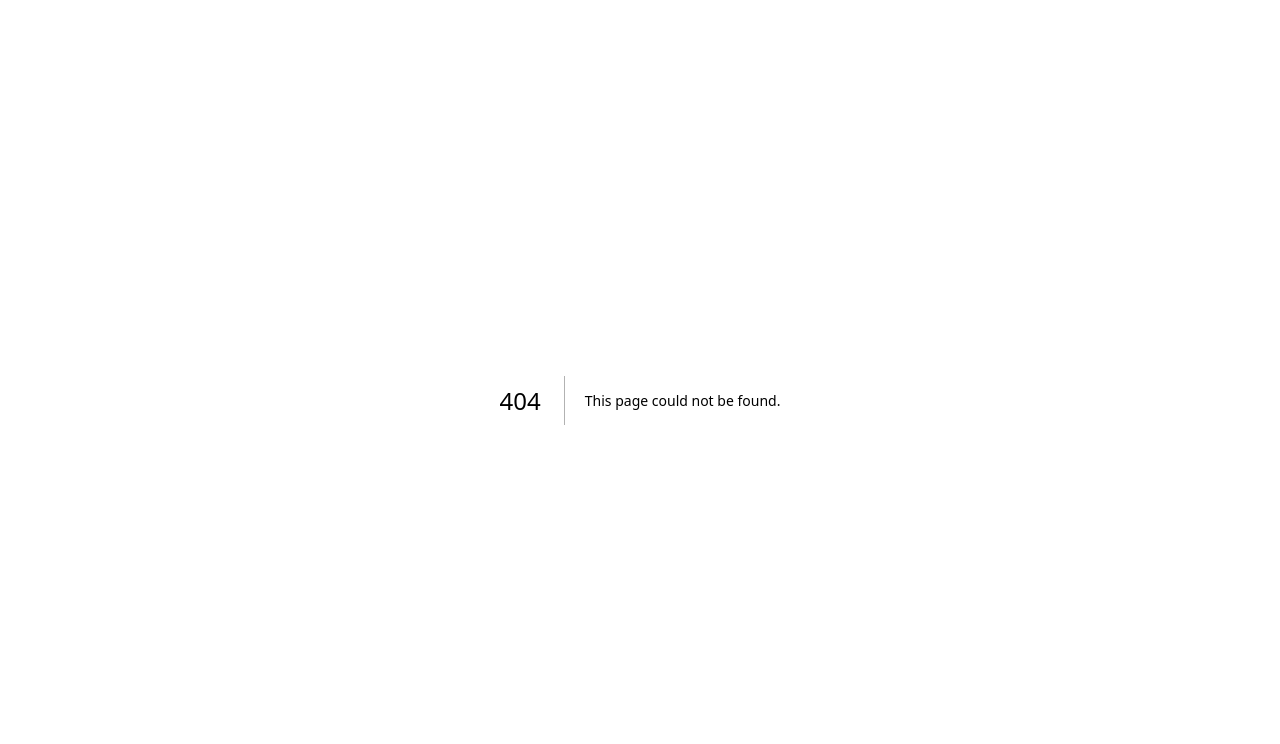
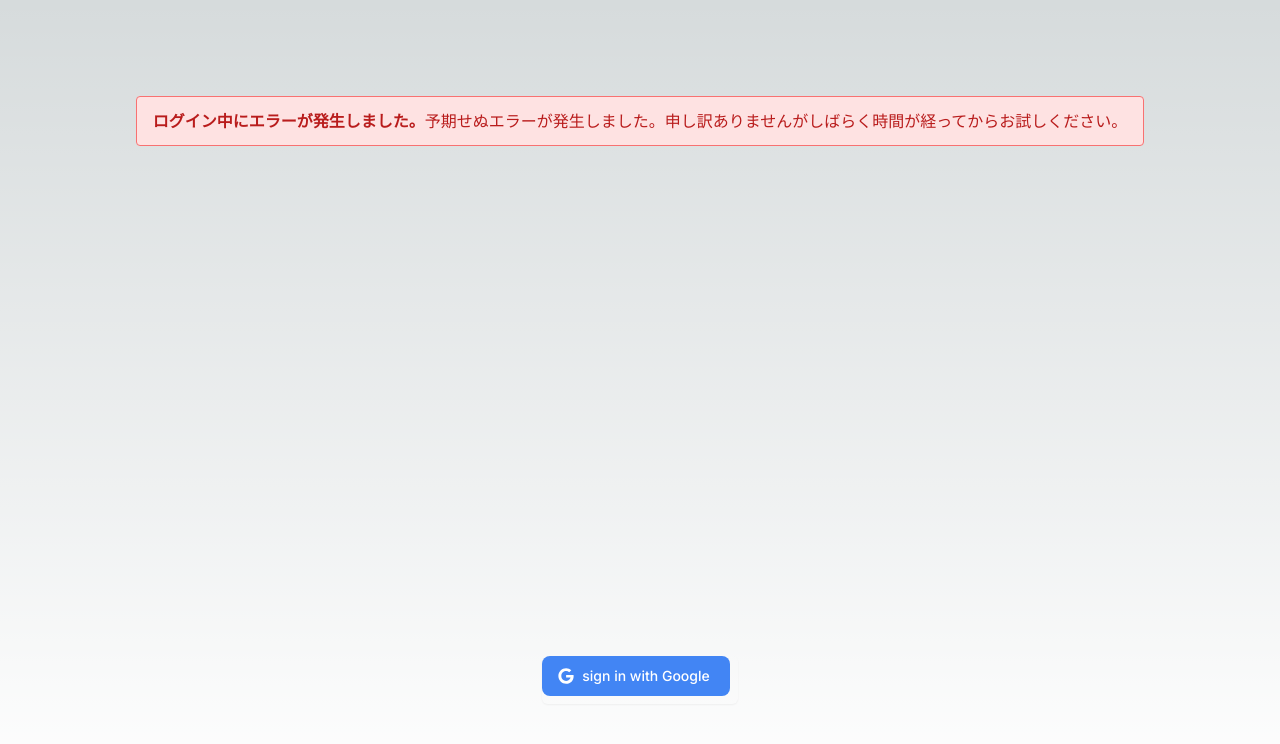
Before and after one commit to narutiga/auth-catchup, a Next.js app: page /login in a window 1280 px wide. Before the commit this address had no page. Shown: the top 744 px of the page. Built offline with nearby package versions, Linux system fonts and the light colour scheme; no server answers.

Commit message:
✨ Google認証用のページを作成

```diff
--- /dev/null
+++ b/src/app/_components/GoogleLoginButton/GoogleLoginButton.tsx
@@ -0,0 +1,51 @@
+'use client';
+
+import { signIn } from 'next-auth/react';
+import type { JSX, MouseEvent } from 'react';
+
+type Props = {
+  buttonText?: string;
+  callbackUrl?: string;
+};
+
+export const GoogleLoginButton = ({
+  buttonText = 'sign in with Google',
+  callbackUrl,
+}: Props): JSX.Element => {
+  const handleLogin = async (event: MouseEvent<HTMLButtonElement>) => {
+    event.preventDefault();
+
+    if (callbackUrl != null) {
+      await signIn('google', { callbackUrl });
+
+      return;
+    }
+
+    await signIn('google');
+  };
+
+  return (
+    <button
+      type='button'
+      className='dark:focus:ring-[#4285F4]/55 mb-2 mr-2 inline-flex items-center rounded-lg bg-[#4285F4] px-5 py-2.5 text-center text-sm font-medium text-white hover:bg-[#4285F4]/90 focus:ring-4 focus:ring-[#4285F4]/50'
+      onClick={handleLogin}
+    >
+      <svg
+        className='-ml-1 mr-2 h-4 w-4'
+        aria-hidden='true'
+        focusable='false'
+        data-prefix='fab'
+        data-icon='google'
+        role='img'
+        xmlns='http://www.w3.org/2000/svg'
+        viewBox='0 0 488 512'
+      >
+        <path
+          fill='currentColor'
+          d='M488 261.8C488 403.3 391.1 504 248 504 110.8 504 0 393.2 0 256S110.8 8 248 8c66.8 0 123 24.5 166.3 64.9l-67.5 64.9C258.5 52.6 94.3 116.6 94.3 256c0 86.5 69.1 156.6 153.7 156.6 98.2 0 135-70.4 140.8-106.9H248v-85.3h236.1c2.3 12.7 3.9 24.9 3.9 41.4z'
+        ></path>
+      </svg>
+      {buttonText}
+    </button>
+  );
+};
--- /dev/null
+++ b/src/app/_components/GoogleLoginButton/index.ts
@@ -0,0 +1 @@
+export { GoogleLoginButton } from './GoogleLoginButton';
--- /dev/null
+++ b/src/app/_components/UserProfile/UserProfile.tsx
@@ -0,0 +1,21 @@
+import type { JSX } from 'react';
+
+type Props = {
+  name: string;
+  email: string;
+  avatarUrl: string;
+};
+
+export const UserProfile = ({ name, email, avatarUrl }: Props): JSX.Element => {
+  return (
+    <div className='flex min-h-screen items-center justify-center'>
+      <div className='h-128 flex w-96 flex-col rounded-xl bg-gray-200'>
+        <img className='w-auto rounded-t-xl' src={avatarUrl} alt='avatar' />
+        <div className='flex flex-col p-2 text-center'>
+          <span className='text-base font-bold'>{name}</span>
+          <span className='text-xs'>{email}</span>
+        </div>
+      </div>
+    </div>
+  );
+};
--- /dev/null
+++ b/src/app/_components/UserProfile/index.ts
@@ -0,0 +1 @@
+export { UserProfile } from './UserProfile';
--- /dev/null
+++ b/src/app/_components/index.ts
@@ -0,0 +1,4 @@
+export { GoogleLoginButton } from './GoogleLoginButton';
+// export { LineLoginButton } from './LineLoginButton';
+// export { LogoutButton } from './LogoutButton';
+export { UserProfile } from './UserProfile';
--- /dev/null
+++ b/src/app/login/page.tsx
@@ -0,0 +1,58 @@
+import { GoogleLoginButton } from '@/app/_components';
+import type { JSX } from 'react';
+
+// エラーメッセージの一覧は https://next-auth.js.org/configuration/pages#sign-in-page に記載されているので必要な物を定義する
+type AuthErrorMessage =
+  | 'OAuthSignin'
+  | 'OAuthCallback'
+  | 'OAuthCreateAccount'
+  | 'EmailCreateAccount'
+  | 'Callback'
+  | 'OAuthAccountNotLinked'
+  | 'EmailSignin'
+  | 'CredentialsSignin'
+  | 'SessionRequired';
+
+type Props = {
+  params: unknown;
+  searchParams: {
+    // TODO 型ガード用の関数とちゃんとした型を用意したほうが良い
+    callbackUrl?: string;
+    error?: AuthErrorMessage;
+  };
+};
+
+function getErrorMessage(errorMessage?: AuthErrorMessage): string {
+  if (errorMessage === 'OAuthAccountNotLinked') {
+    return 'お手数ですが前回と同じアカウントでログインをお願いします。';
+  }
+
+  return '予期せぬエラーが発生しました。申し訳ありませんがしばらく時間が経ってからお試しください。';
+}
+
+export default function AuthErrorPage({ searchParams }: Props): JSX.Element {
+  const errorMessage = getErrorMessage(searchParams.error);
+
+  // TODO サンプルなので手抜き実装だが実際にはURLをバリデーションして自身のアプリケーションのURLかどうかを検証したほうが良い
+  const callbackUrl =
+    typeof searchParams.callbackUrl === 'string'
+      ? searchParams.callbackUrl
+      : process.env.NEXTAUTH_URL;
+
+  return (
+    <main className='flex min-h-screen flex-col items-center justify-between p-24'>
+      <div
+        className='relative rounded border border-red-400 bg-red-100 px-4 py-3 text-red-700'
+        role='alert'
+      >
+        <strong className='font-bold'>
+          ログイン中にエラーが発生しました。
+        </strong>
+        <span className='block sm:inline'>{errorMessage}</span>
+      </div>
+      <span className='isolate inline-flex rounded-md shadow-sm'>
+        <GoogleLoginButton callbackUrl={callbackUrl} />
+      </span>
+    </main>
+  );
+}
--- a/src/app/page.tsx
+++ b/src/app/page.tsx
@@ -1,113 +1,62 @@
-import Image from 'next/image'
+import { GoogleLoginButton, UserProfile } from '@/app/_components';
+import type { Session } from 'next-auth';
+import { headers } from 'next/headers';
+import type { JSX } from 'react';
 
-export default function Home() {
+async function fetchSession(cookie: string): Promise<Session | null> {
+  const response = await fetch(`${process.env.NEXTAUTH_URL}/api/auth/session`, {
+    headers: {
+      cookie,
+    },
+  });
+
+  const session = (await response.json()) as Session;
+
+  return Object.keys(session).length > 0 ? session : null;
+}
+
+type ValidSession = {
+  user: {
+    name: string;
+    email?: string;
+    image: string;
+  };
+  expires: string;
+  appAccessToken: string;
+};
+
+function isValidSession(session: Session | null): session is ValidSession {
+  if (session) {
+    // サンプルコードなので手抜きしているが実際はちゃんと型検査をする
+    if (session.user?.name != null && session.user.image != null) {
+      return true;
+    }
+  }
+
+  return false;
+}
+
+export default async function Home(): Promise<JSX.Element> {
+  const session = await fetchSession(headers().get('cookie') ?? '');
+
   return (
-    <main className="flex min-h-screen flex-col items-center justify-between p-24">
-      <div className="z-10 max-w-5xl w-full items-center justify-between font-mono text-sm lg:flex">
-        <p className="fixed left-0 top-0 flex w-full justify-center border-b border-gray-300 bg-gradient-to-b from-zinc-200 pb-6 pt-8 backdrop-blur-2xl dark:border-neutral-800 dark:bg-zinc-800/30 dark:from-inherit lg:static lg:w-auto  lg:rounded-xl lg:border lg:bg-gray-200 lg:p-4 lg:dark:bg-zinc-800/30">
-          Get started by editing&nbsp;
-          <code className="font-mono font-bold">src/app/page.tsx</code>
-        </p>
-        <div className="fixed bottom-0 left-0 flex h-48 w-full items-end justify-center bg-gradient-to-t from-white via-white dark:from-black dark:via-black lg:static lg:h-auto lg:w-auto lg:bg-none">
-          <a
-            className="pointer-events-none flex place-items-center gap-2 p-8 lg:pointer-events-auto lg:p-0"
-            href="https://vercel.com?utm_source=create-next-app&utm_medium=appdir-template&utm_campaign=create-next-app"
-            target="_blank"
-            rel="noopener noreferrer"
-          >
-            By{' '}
-            <Image
-              src="/vercel.svg"
-              alt="Vercel Logo"
-              className="dark:invert"
-              width={100}
-              height={24}
-              priority
-            />
-          </a>
-        </div>
-      </div>
-
-      <div className="relative flex place-items-center before:absolute before:h-[300px] before:w-[480px] before:-translate-x-1/2 before:rounded-full before:bg-gradient-radial before:from-white before:to-transparent before:blur-2xl before:content-[''] after:absolute after:-z-20 after:h-[180px] after:w-[240px] after:translate-x-1/3 after:bg-gradient-conic after:from-sky-200 after:via-blue-200 after:blur-2xl after:content-[''] before:dark:bg-gradient-to-br before:dark:from-transparent before:dark:to-blue-700 before:dark:opacity-10 after:dark:from-sky-900 after:dark:via-[#0141ff] after:dark:opacity-40 before:lg:h-[360px] z-[-1]">
-        <Image
-          className="relative dark:drop-shadow-[0_0_0.3rem_#ffffff70] dark:invert"
-          src="/next.svg"
-          alt="Next.js Logo"
-          width={180}
-          height={37}
-          priority
-        />
-      </div>
-
-      <div className="mb-32 grid text-center lg:max-w-5xl lg:w-full lg:mb-0 lg:grid-cols-4 lg:text-left">
-        <a
-          href="https://nextjs.org/docs?utm_source=create-next-app&utm_medium=appdir-template&utm_campaign=create-next-app"
-          className="group rounded-lg border border-transparent px-5 py-4 transition-colors hover:border-gray-300 hover:bg-gray-100 hover:dark:border-neutral-700 hover:dark:bg-neutral-800/30"
-          target="_blank"
-          rel="noopener noreferrer"
-        >
-          <h2 className={`mb-3 text-2xl font-semibold`}>
-            Docs{' '}
-            <span className="inline-block transition-transform group-hover:translate-x-1 motion-reduce:transform-none">
-              -&gt;
-            </span>
-          </h2>
-          <p className={`m-0 max-w-[30ch] text-sm opacity-50`}>
-            Find in-depth information about Next.js features and API.
-          </p>
-        </a>
-
-        <a
-          href="https://nextjs.org/learn?utm_source=create-next-app&utm_medium=appdir-template-tw&utm_campaign=create-next-app"
-          className="group rounded-lg border border-transparent px-5 py-4 transition-colors hover:border-gray-300 hover:bg-gray-100 hover:dark:border-neutral-700 hover:dark:bg-neutral-800/30"
-          target="_blank"
-          rel="noopener noreferrer"
-        >
-          <h2 className={`mb-3 text-2xl font-semibold`}>
-            Learn{' '}
-            <span className="inline-block transition-transform group-hover:translate-x-1 motion-reduce:transform-none">
-              -&gt;
-            </span>
-          </h2>
-          <p className={`m-0 max-w-[30ch] text-sm opacity-50`}>
-            Learn about Next.js in an interactive course with&nbsp;quizzes!
-          </p>
-        </a>
-
-        <a
-          href="https://vercel.com/templates?framework=next.js&utm_source=create-next-app&utm_medium=appdir-template&utm_campaign=create-next-app"
-          className="group rounded-lg border border-transparent px-5 py-4 transition-colors hover:border-gray-300 hover:bg-gray-100 hover:dark:border-neutral-700 hover:dark:bg-neutral-800/30"
-          target="_blank"
-          rel="noopener noreferrer"
-        >
-          <h2 className={`mb-3 text-2xl font-semibold`}>
-            Templates{' '}
-            <span className="inline-block transition-transform group-hover:translate-x-1 motion-reduce:transform-none">
-              -&gt;
-            </span>
-          </h2>
-          <p className={`m-0 max-w-[30ch] text-sm opacity-50`}>
-            Explore starter templates for Next.js.
-          </p>
-        </a>
-
-        <a
-          href="https://vercel.com/new?utm_source=create-next-app&utm_medium=appdir-template&utm_campaign=create-next-app"
-          className="group rounded-lg border border-transparent px-5 py-4 transition-colors hover:border-gray-300 hover:bg-gray-100 hover:dark:border-neutral-700 hover:dark:bg-neutral-800/30"
-          target="_blank"
-          rel="noopener noreferrer"
-        >
-          <h2 className={`mb-3 text-2xl font-semibold`}>
-            Deploy{' '}
-            <span className="inline-block transition-transform group-hover:translate-x-1 motion-reduce:transform-none">
-              -&gt;
-            </span>
-          </h2>
-          <p className={`m-0 max-w-[30ch] text-sm opacity-50`}>
-            Instantly deploy your Next.js site to a shareable URL with Vercel.
-          </p>
-        </a>
-      </div>
+    <main className='flex min-h-screen flex-col items-center justify-between p-24'>
+      {isValidSession(session) ? (
+        <>
+          <UserProfile
+            name={session.user.name}
+            email={session.user.email ?? ''}
+            avatarUrl={session.user.image}
+          />
+          <span className='isolate inline-flex rounded-md shadow-sm'>
+            <GoogleLoginButton buttonText='Googleアカウントを連携' />
+          </span>
+        </>
+      ) : (
+        <span className='isolate inline-flex rounded-md shadow-sm'>
+          <GoogleLoginButton />
+        </span>
+      )}
     </main>
-  )
+  );
 }
```
